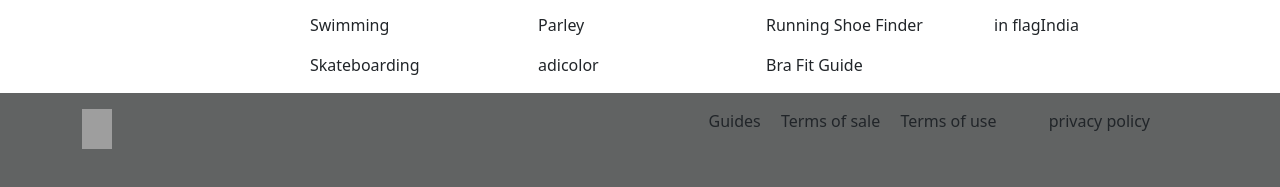
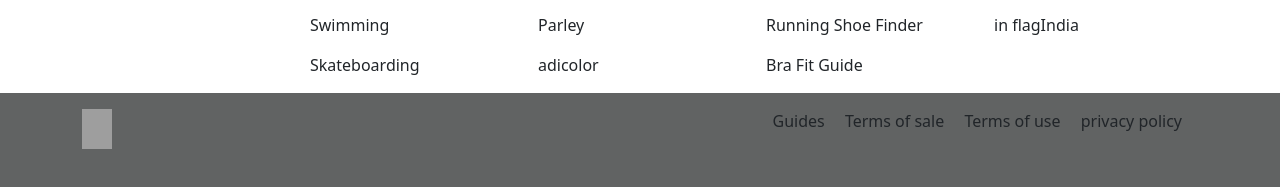
Before and after one commit to ajithmohan01/addidas-clone, a plain HTML site: page index.html in a window 1280 px wide. Shown: the part 7698-7885 px from the top of the page. Drawn offline with nearby package versions, Linux system fonts and the light colour scheme; grey boxes are pictures that could not be loaded.

Commit message:
Update index.html

```diff
--- a/index.html
+++ b/index.html
@@ -919,11 +919,10 @@
           <div class="d-flex justify-content-between">
               <div class="d-flex">
                 <img src="https://img.icons8.com/color/48/000000/india.png" style="width: 30px; height: auto;"/>
-               </div>
-         <div class="d-flex gap-2">
-            <p class="fw-light" >Guides <span class="p-3">Terms of sale</span> <span>Terms of use</span> <span class="p-5">privacy policy</span></p>
+                </div>
+          <div class="d-flex gap-2">
+            <p class="fw-light" >Guides <span class="p-3">Terms of sale</span> <span>Terms of use</span> <span class="p-3"> privacy policy</span></p>
           </div>
-
 
 
     <!-- Bootstrap JS -->
```
